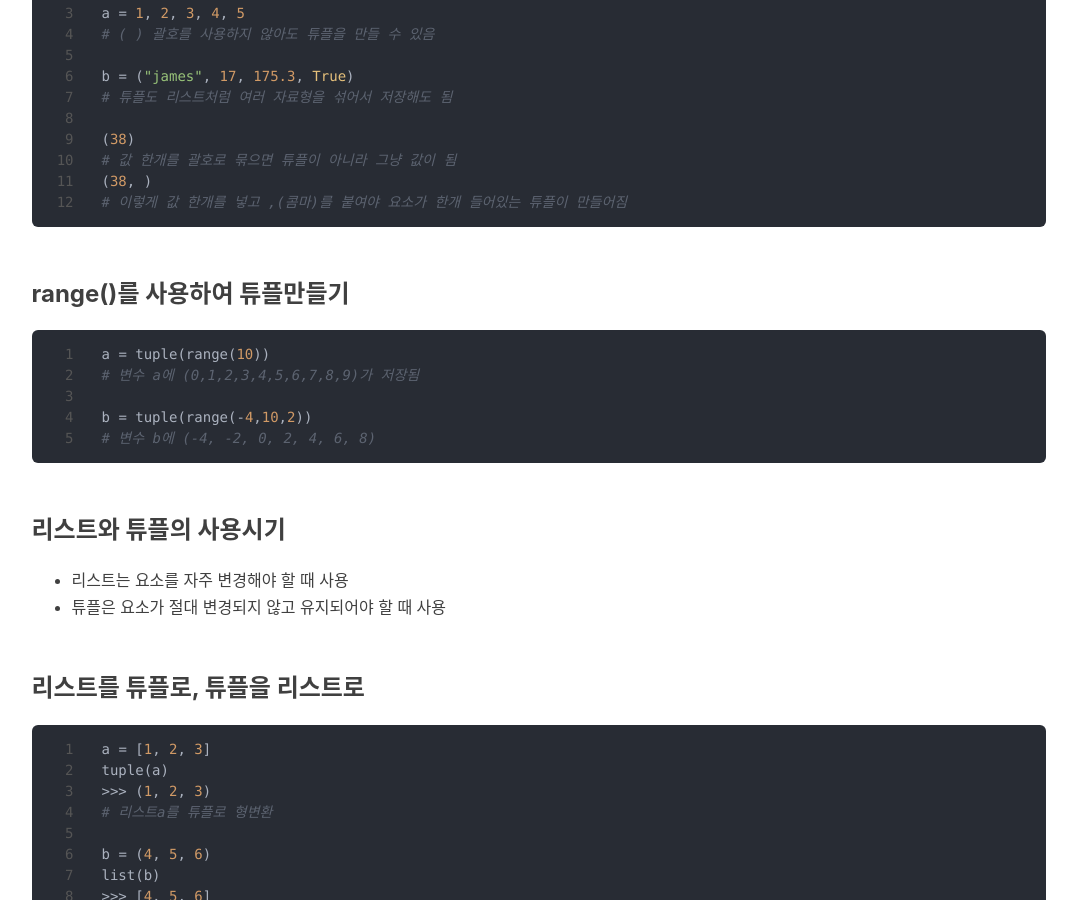
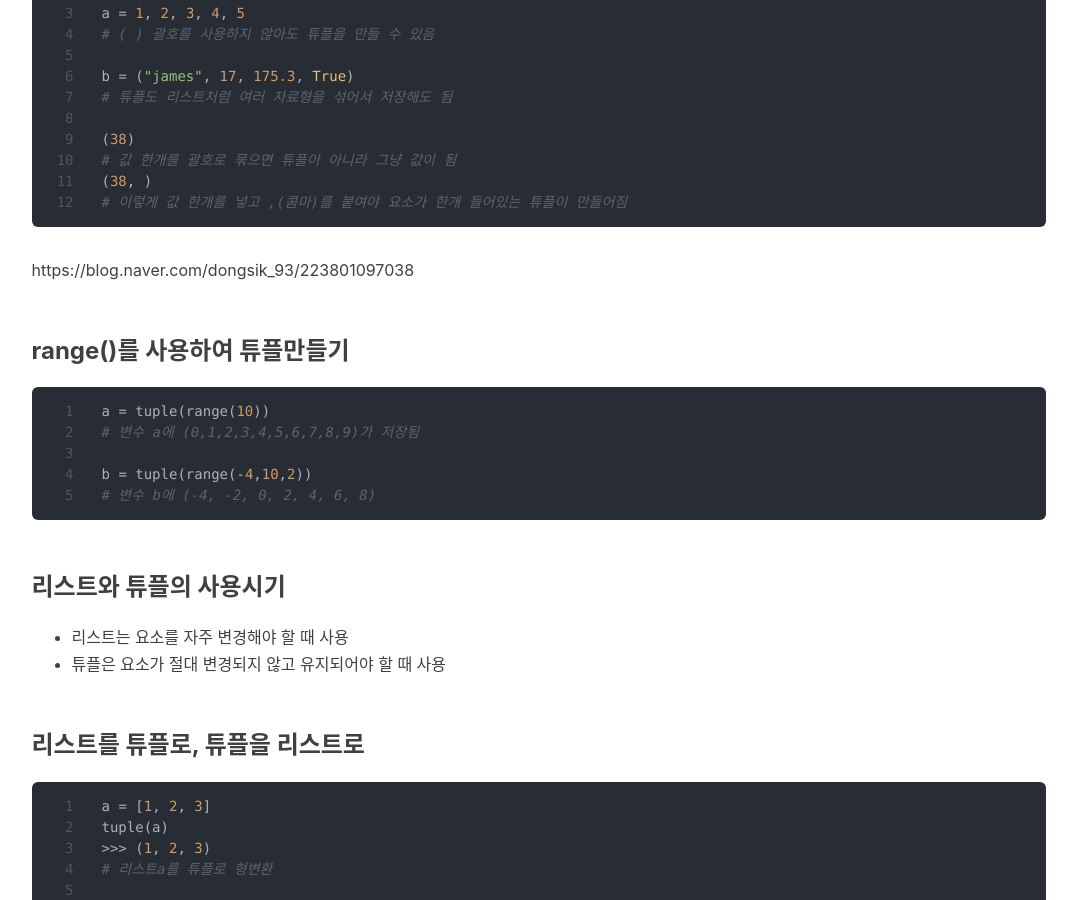
Before and after one commit to dongsik93/dongsik93.github.io, a Jekyll site: the page built from _posts/2019-01-06-til-dojang-1to10.md, in a window 1280 px wide and 900 px high, scrolled down 12237 px. Shown: the whole window, without its empty margins (121-1198 px from the left). Built offline with Jekyll 4.4.1, drawn with Linux system fonts in a browser that asks for light colours; nearby versions of some CDN libraries; comment, search, counter and statistics services are not loaded; some of the changed lines change nothing that is shown.

Commit message:
Update 2019-01-06-til-dojang-1to10.md

````diff
--- a/_posts/2019-01-06-til-dojang-1to10.md
+++ b/_posts/2019-01-06-til-dojang-1to10.md
@@ -443,6 +443,8 @@ b = ("james", 17, 175.3, True)
 # 이렇게 값 한개를 넣고 ,(콤마)를 붙여야 요소가 한개 들어있는 튜플이 만들어짐
 ```
 
+https://blog.naver.com/dongsik_93/223801097038
+
 ### range()를 사용하여 튜플만들기
 
 ```python
````
